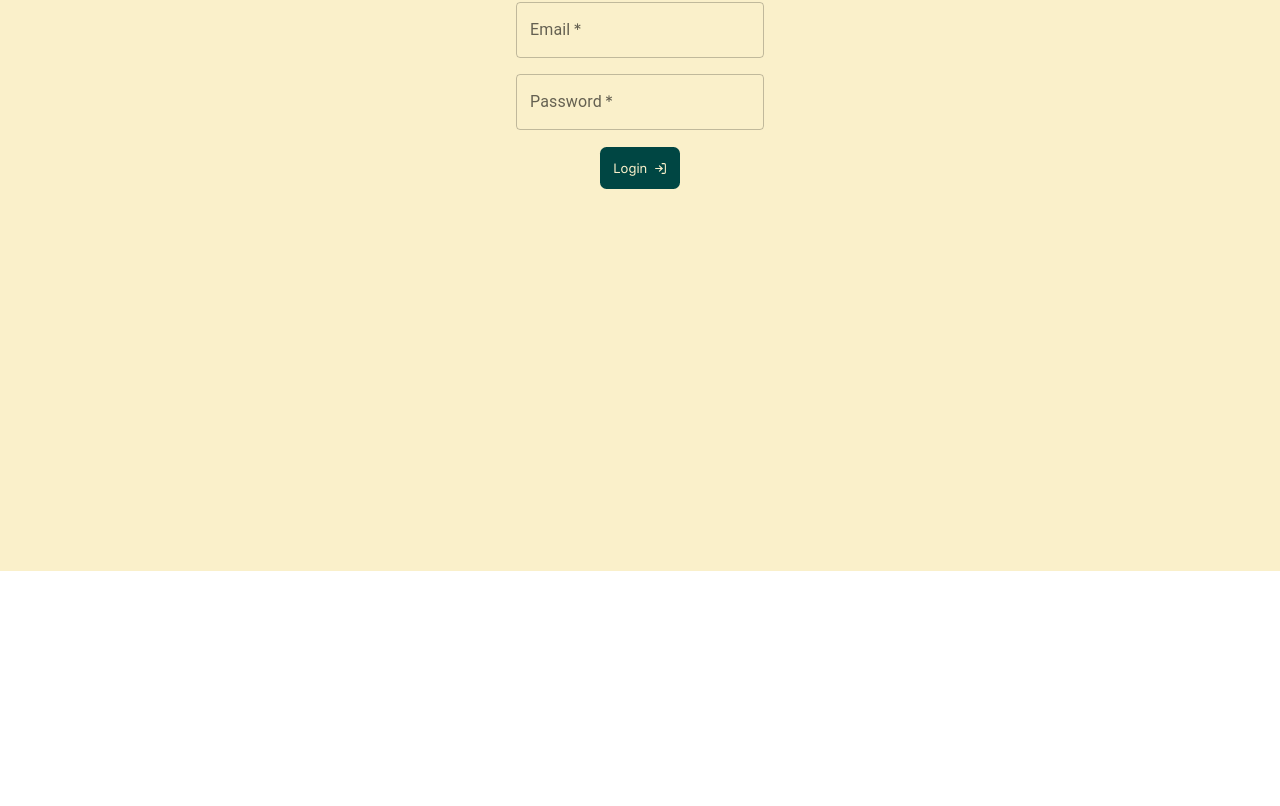
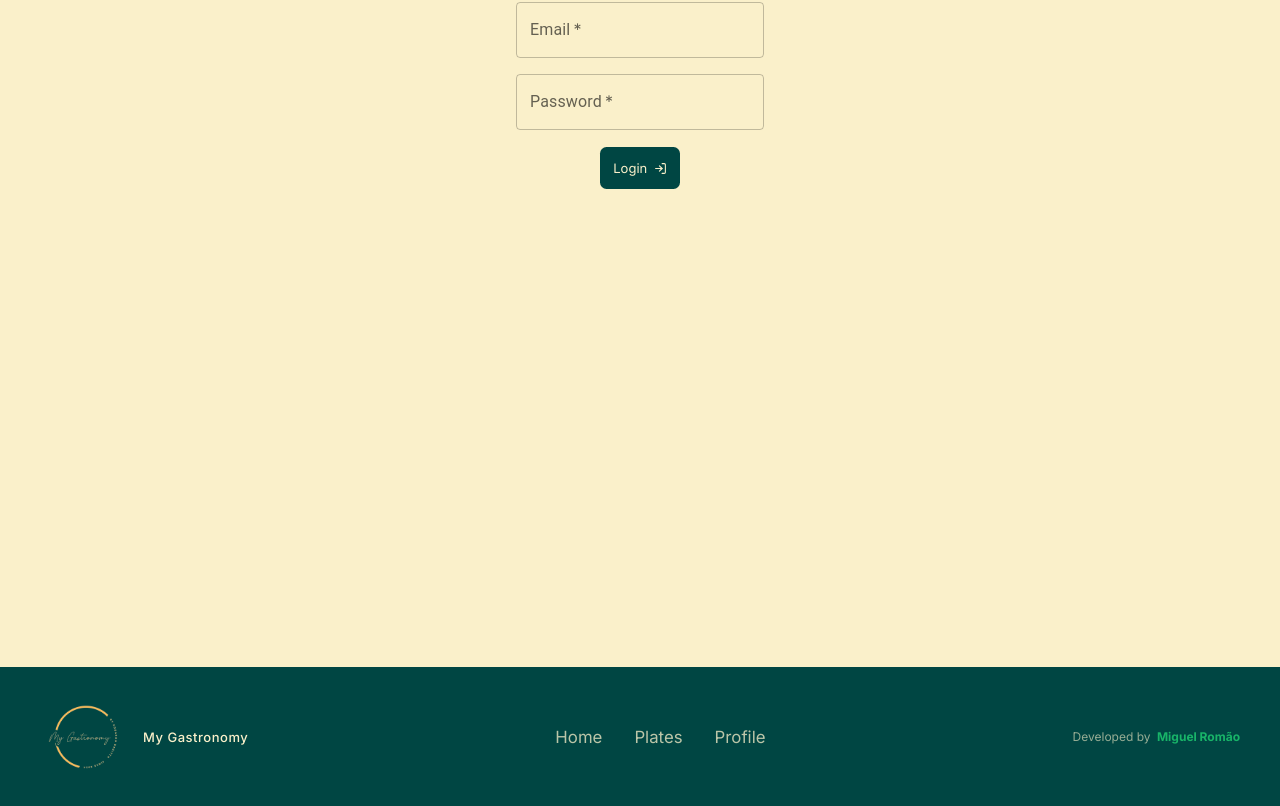
Before and after one commit to romaomiguel/MyGastronomy, a React (Vite) app in the folder frontend/: page /auth in a window 1280 px wide. Shown: the part 229-1035 px from the top of the page. Before the commit the page ends 800 px from the top, so only its background shows below. Built offline with nearby package versions, Linux system fonts and the light colour scheme.

Commit message:
feat: add footer component and loading page with MUI React

```diff
--- a/frontend/src/App.jsx
+++ b/frontend/src/App.jsx
@@ -1,4 +1,5 @@
 import Navbar from "./components/navbar/navbar";
+import Footer from "./components/footer/footer";
 import { Outlet } from "react-router-dom";
 
 export default function App() {
@@ -8,6 +9,7 @@ export default function App() {
       <main>
         <Outlet />
       </main>
+      <Footer />
     </>
   )
 }
--- /dev/null
+++ b/frontend/src/components/footer/footer.jsx
@@ -0,0 +1,26 @@
+import styles from './footer.module.css'
+import { Link } from 'react-router-dom'
+
+export default function Footer() {
+    return (
+        <footer className={styles.footerContainer}>
+            <div className={styles.brand}>
+                <img src="/imgs/logo.png" alt="Logo My Gastronomy" />
+                My Gastronomy
+            </div>
+
+            <nav className={styles.linksContainer}>
+                <Link className={styles.link} to="/">Home</Link>
+                <Link className={styles.link} to="/plates">Plates</Link>
+                <Link className={styles.link} to="/profiles">Profile</Link>
+            </nav>
+
+            <div className={styles.credits}>
+                <span>Developed by</span>
+                <a href="https://github.com/romaomiguel" target="_blank" rel="noreferrer">
+                    Miguel Romão
+                </a>
+            </div>
+        </footer>
+    )
+}
--- /dev/null
+++ b/frontend/src/components/footer/footer.module.css
@@ -0,0 +1,63 @@
+.footerContainer {
+    display: flex;
+    align-items: center;
+    justify-content: space-between;
+    flex-wrap: wrap;
+    gap: 1rem;
+    background-color: #004643;
+    padding: 1.5rem 2.5rem;
+}
+
+.brand {
+    display: flex;
+    align-items: center;
+    gap: 0.75rem;
+    color: #faf0ca;
+    font-size: 13px;
+    font-weight: 500;
+    letter-spacing: 0.04em;
+}
+
+.brand img {
+    width: 7em;
+    height: 7em;
+}
+
+.linksContainer {
+    display: flex;
+    gap: 2rem;
+}
+
+.link {
+    color: #faf0ca;
+    font-size: 0.7em;
+    text-decoration: none;
+    opacity: 0.75;
+    transition: opacity 0.2s;
+}
+
+.link:hover {
+    opacity: 1;
+}
+
+.credits {
+    display: flex;
+    align-items: center;
+    gap: 0.4rem;
+    font-size: 12px;
+    color: #faf0ca;
+    opacity: 0.6;
+}
+
+.credits a {
+    color: #28fd81;
+    text-decoration: none;
+    font-weight: bolder;
+}
+.credits span {
+    color: #faf0ca;
+}
+
+.credits a:hover {
+    text-decoration: underline;
+}
--- a/frontend/src/index.css
+++ b/frontend/src/index.css
@@ -20,6 +20,7 @@
 main {
     max-width: 1280px;
     margin: 0 auto;
+    min-height: 100vh;
 }
 
 button {
--- /dev/null
+++ b/frontend/src/pages/loading/loading.jsx
@@ -0,0 +1,11 @@
+import { CircularProgress } from '@mui/material';
+import styles from './loading.module.css'
+
+export default function Loading() {
+    return (
+        <div className={styles.loadingPageContainer}>
+            <CircularProgress color='inherit' />
+            Loading...
+        </div>
+    )
+}
--- /dev/null
+++ b/frontend/src/pages/loading/loading.module.css
@@ -0,0 +1,8 @@
+.loadingPageContainer {
+    display: flex;
+    flex-direction: column;
+    align-items: center;
+    justify-content: center;
+    height: 100vh;
+    overflow: hidden;
+}
--- a/frontend/src/pages/profile/profile.jsx
+++ b/frontend/src/pages/profile/profile.jsx
@@ -5,6 +5,7 @@ import { LuLogOut, LuTimer, LuCircleAlert, LuCircleCheckBig  } from "react-icons
 import authServices from "../../services/auth"
 import orderServices from "../../services/order"
 import styles  from "./profile.module.css"
+import Loading from  "../loading/loading"
 
 export default function Profile() {
     const { logout } = authServices()
@@ -24,7 +25,7 @@ export default function Profile() {
 
 
     if(orderLoading) {
-        return( <h1>Loading...</h1>)
+        return( <Loading />)
     }
 
 
```
